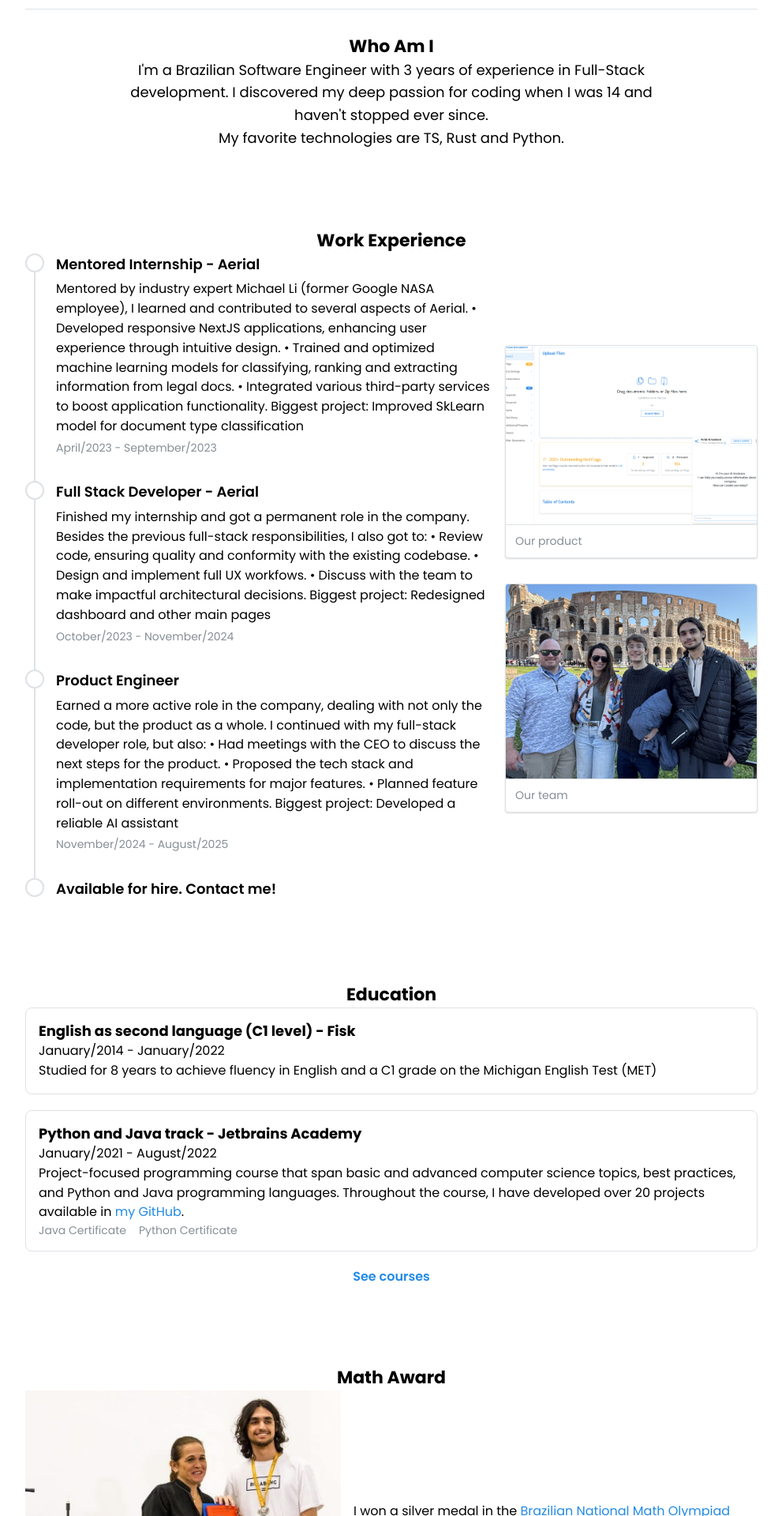
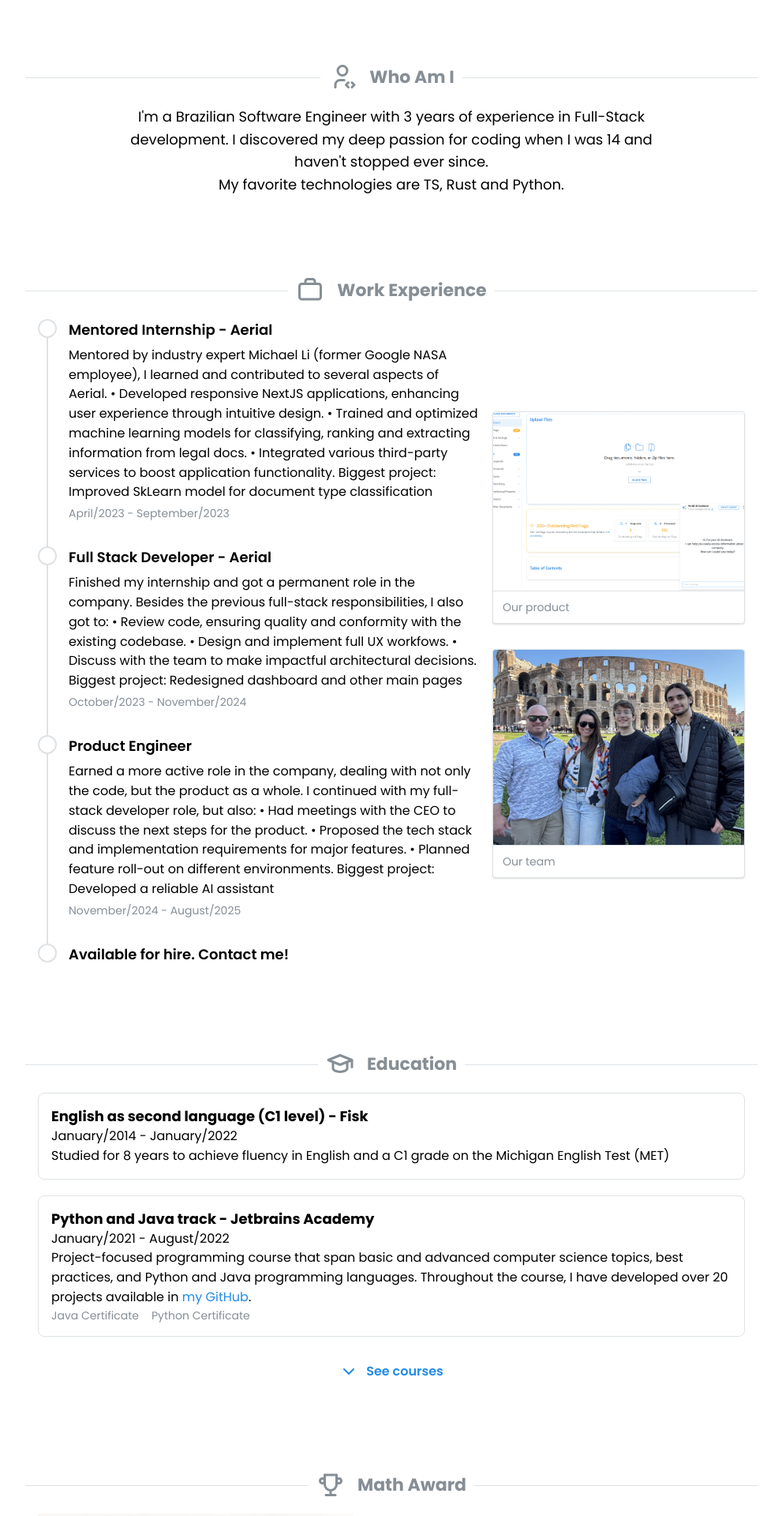
Before and after one commit to cau777/dev-profile, a React (Vite) app: page / in a window 1280 px wide. Shown: the part 620-2540 px from the top of the page at 79% size, without its empty margins (144-1135 px from the left). Built offline with nearby package versions, Linux system fonts and the light colour scheme.

Commit message:
Better sections

```diff
--- a/src/app.tsx
+++ b/src/app.tsx
@@ -1,5 +1,5 @@
 import "@mantine/core/styles.css"
-import '@mantine/carousel/styles.css'
+import "@mantine/carousel/styles.css"
 import { AppShell, MantineProvider, Divider, Container, Stack } from "@mantine/core"
 import { theme } from "./theme"
 import { Hero } from "./sections/hero.tsx"
@@ -22,16 +22,15 @@ export default function App() {
 
             <AppShell.Main>
                 <Container size={"md"} component={"section"}>
-                    <Hero />
-                    <Divider my="xl" />
+                    <Stack gap={100}>
+                        <Hero />
+                        <WhoAmISection />
+                        <ExperienceSection />
+                        <EducationSection />
+                        <AwardsSection />
+                        <ProjectsSection />
+                    </Stack>
                 </Container>
-                <Stack gap={100}>
-                    <WhoAmISection />
-                    <ExperienceSection />
-                    <EducationSection/>
-                    <AwardsSection/>
-                    <ProjectsSection/>
-                </Stack>
             </AppShell.Main>
         </AppShell>
 
--- a/src/components/section-wrapper.tsx
+++ b/src/components/section-wrapper.tsx
@@ -1,9 +1,22 @@
 import React from "react"
-import { Container, MantineSize, Title } from "@mantine/core"
+import { Container, Divider, Group, MantineSize, Title } from "@mantine/core"
+import { IconAB } from "@tabler/icons-react"
 
-export const SectionWrapper: React.FC<React.PropsWithChildren<{ title: React.ReactNode, size: MantineSize }>> = ({ title, children, size }) => (
-    <Container size={size} component={"section"}>
-        <Title ta="center" order={3}>{title}</Title>
-        {children}
-    </Container>
+export const SectionWrapper: React.FC<React.PropsWithChildren<{
+    title: React.ReactNode,
+    size: MantineSize,
+    Icon: React.FC
+}>> = ({ title, children, size, Icon=IconAB }) => (
+    <section>
+        <Divider label={
+            <Group mb={3}>
+                <Icon size={36}/>
+                <Title ta="center" order={3} mt={3}>{title}</Title>
+            </Group>
+        } />
+
+        <Container size={size} component={"section"} mt='md'>
+            {children}
+        </Container>
+    </section>
 )
--- a/src/sections/awards.tsx
+++ b/src/sections/awards.tsx
@@ -1,6 +1,7 @@
 import React from "react"
 import { SectionWrapper } from "../components/section-wrapper.tsx"
 import { Group, Image, useMatches, Text, Stack, Anchor } from "@mantine/core"
+import { IconTrophy } from "@tabler/icons-react"
 
 export const AwardsSection: React.FC = () => {
     const wrap = useMatches({
@@ -9,7 +10,7 @@ export const AwardsSection: React.FC = () => {
     } as const)
 
     return (
-        <SectionWrapper title={"Math Award"} size="md">
+        <SectionWrapper title={"Math Award"} size="md" Icon={IconTrophy}>
             <Group wrap={wrap}>
                 <Image src={"/medal.jpg"} w={400} />
                 <Stack>
--- a/src/sections/education.tsx
+++ b/src/sections/education.tsx
@@ -2,6 +2,7 @@ import React from "react"
 import { SectionWrapper } from "../components/section-wrapper.tsx"
 import { Card, Stack, Title, Text, Group, Anchor, Image, SimpleGrid, Collapse } from "@mantine/core"
 import { useDisclosure } from "@mantine/hooks"
+import { IconChevronDown, IconChevronUp, IconSchool } from "@tabler/icons-react"
 
 type Org = "Educative" | "Google Cloud Skills Boost"
 type Course = {
@@ -109,10 +110,10 @@ const EducationCard: React.FC<{
 }
 
 export const EducationSection: React.FC = () => {
-    const [opened, { toggle }] = useDisclosure(false);
+    const [opened, { toggle }] = useDisclosure(false)
 
     return (
-        <SectionWrapper title={"Education"} size={"md"}>
+        <SectionWrapper title={"Education"} size={"md"} Icon={IconSchool}>
             <Stack gap="lg" align="start">
                 <EducationCard title={"English as second language (C1 level) - Fisk"}
                                range={"January/2014 - January/2022"}
@@ -164,7 +165,11 @@ export const EducationSection: React.FC = () => {
                         ))}
                     </SimpleGrid>
                 </Collapse>
-                <Text onClick={() => toggle()} c='primary' ta={'center'} w='100%' style={{ cursor: 'pointer'}} fw={600}>{opened? 'Collapse' : 'See'} courses</Text>
+                <Group onClick={() => toggle()} w="100%" justify={"center"} c="primary" gap="xs"
+                       style={{ cursor: "pointer" }} py='sm'>
+                    {opened ? <IconChevronUp /> : <IconChevronDown />}
+                    <Text fw={600}>{opened ? "Collapse" : "See"} courses</Text>
+                </Group>
             </Stack>
         </SectionWrapper>
     )
--- a/src/sections/experience.tsx
+++ b/src/sections/experience.tsx
@@ -1,6 +1,7 @@
 import { SectionWrapper } from "../components/section-wrapper.tsx"
 import { Timeline, Text, Group, Stack, useMatches } from "@mantine/core"
 import { CardImage } from "../components/card-image.tsx"
+import { IconBriefcase, IconBriefcase2 } from "@tabler/icons-react"
 
 const Item: React.FC<React.PropsWithChildren<{ title: string, range?: string }>> = ({ title, children, range }) => {
     return (
@@ -20,7 +21,7 @@ export const ExperienceSection: React.FC = () => {
     } as const)
 
     return (
-        <SectionWrapper title={"Work Experience"} size={'md'}>
+        <SectionWrapper title={"Work Experience"} size={'md'} Icon={IconBriefcase2}>
             <Group wrap={wrap}>
                 <Timeline active={1} bulletSize={24} lineWidth={2} styles={{ item: { size: "lg" } }}>
                     <Item title="Mentored Internship - Aerial" range={"April/2023 - September/2023"}>
--- a/src/sections/projects.tsx
+++ b/src/sections/projects.tsx
@@ -1,6 +1,7 @@
 import { SectionWrapper } from "../components/section-wrapper.tsx"
 import { Carousel } from "@mantine/carousel"
 import { Group, Image, Stack, Title, useMatches, Text, Pill, Button } from "@mantine/core"
+import { IconCode } from "@tabler/icons-react"
 
 type Project = {
     "image"?: string,
@@ -101,7 +102,7 @@ const ProjectDisplay: React.FC<Project> = ({
 
 export const ProjectsSection: React.FC = () => {
     return (
-        <SectionWrapper size="md" title={"Projects"}>
+        <SectionWrapper size="md" title={"Projects"} Icon={IconCode}>
             <Carousel withIndicators={true}
                       emblaOptions={{
                           loop: true,
--- a/src/sections/whoami.tsx
+++ b/src/sections/whoami.tsx
@@ -1,9 +1,10 @@
 import { Text, Title } from "@mantine/core"
 import { SectionWrapper } from "../components/section-wrapper.tsx"
+import { IconUser, IconUserCode } from "@tabler/icons-react"
 
 export const WhoAmISection: React.FC = () => {
     return (
-        <SectionWrapper title={"Who Am I"} size='sm'>
+        <SectionWrapper title={"Who Am I"} size='sm' Icon={IconUserCode}>
             <Text size='lg' ta='center'>
                 I'm a Brazilian Software Engineer with 3 years of experience in Full-Stack development. I discovered
                 my deep passion for coding when I was 14 and haven't stopped ever since.
```
